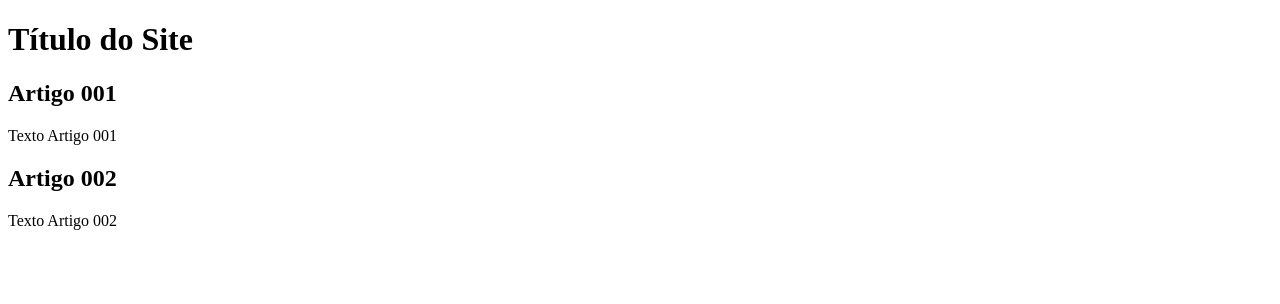
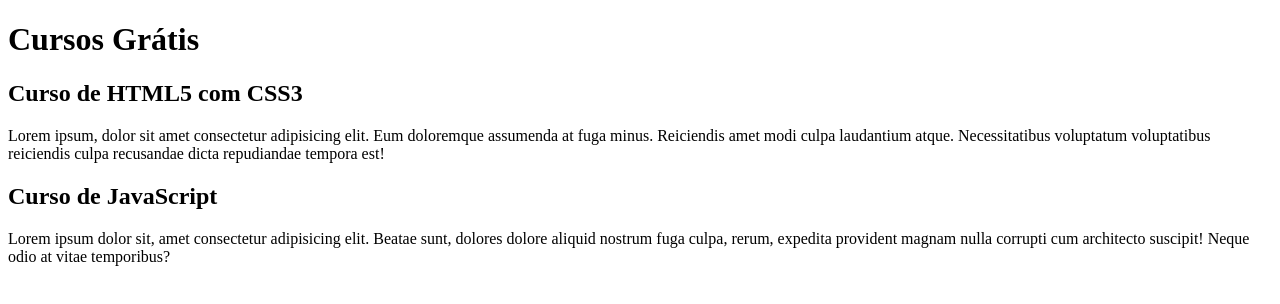
Before and after one commit to Marcos-Soares27/projeto-site, a plain HTML site: page index.html in a window 1280 px wide. Drawn offline with Linux system fonts and the light colour scheme.

Commit message:
Commit in branch conteudo
primeiro commit na branch conteudo

```diff
--- a/index.html
+++ b/index.html
@@ -8,15 +8,15 @@
 </head>
 <body>
     <header>
-        <h1>Título do Site</h1>
+        <h1>Cursos Grátis</h1>
     </header>
     <article>
-        <h2>Artigo 001</h2>
-        <p>Texto Artigo 001</p>
+        <h2>Curso de HTML5 com CSS3</h2>
+        <p>Lorem ipsum, dolor sit amet consectetur adipisicing elit. Eum doloremque assumenda at fuga minus. Reiciendis amet modi culpa laudantium atque. Necessitatibus voluptatum voluptatibus reiciendis culpa recusandae dicta repudiandae tempora est!</p>
     </article>
     <article>
-        <h2>Artigo 002</h2>
-        <p>Texto Artigo 002</p>
+        <h2>Curso de JavaScript</h2>
+        <p>Lorem ipsum dolor sit, amet consectetur adipisicing elit. Beatae sunt, dolores dolore aliquid nostrum fuga culpa, rerum, expedita provident magnam nulla corrupti cum architecto suscipit! Neque odio at vitae temporibus?</p>
     </article>
 </body>
 </html>
```
